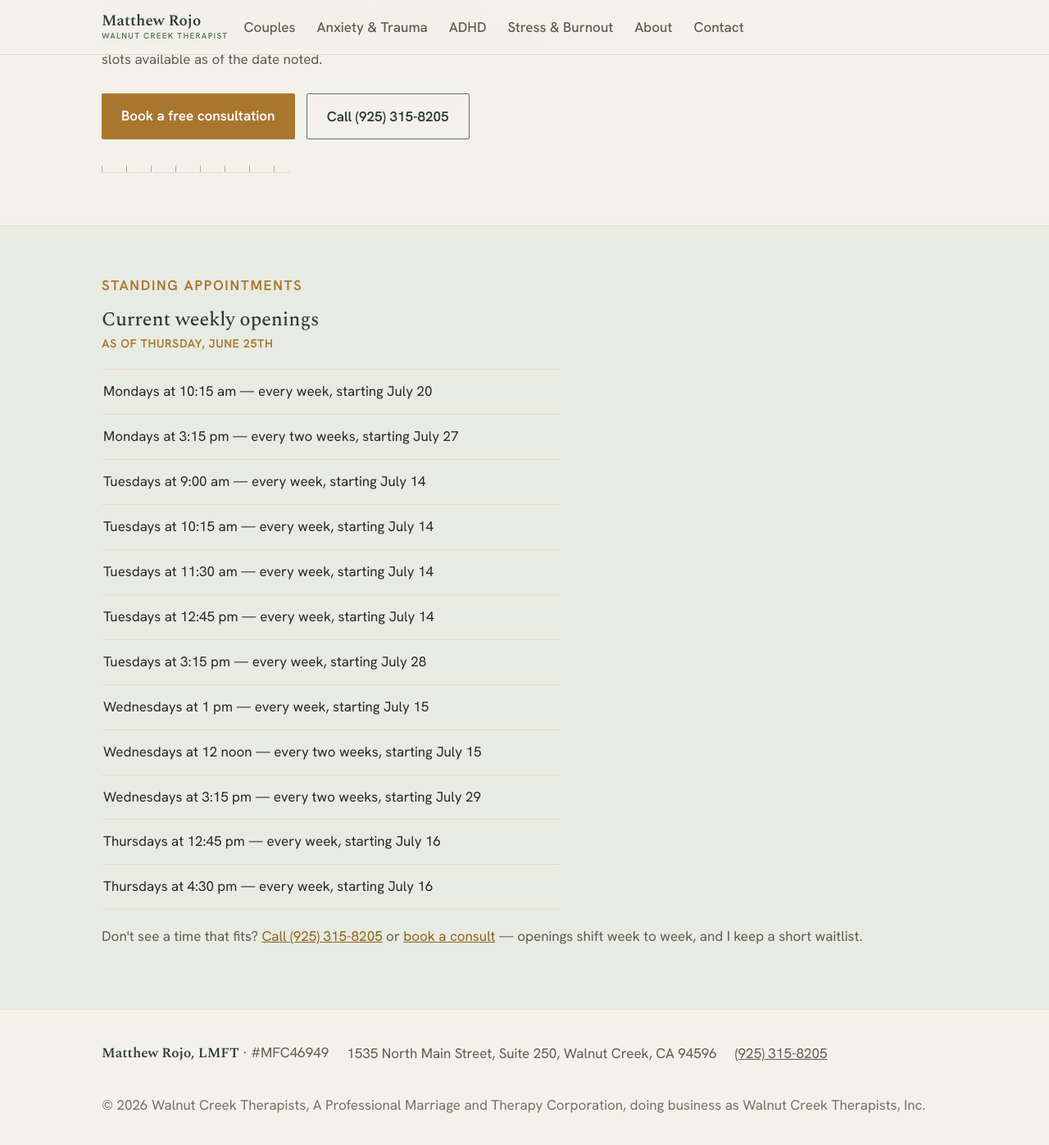
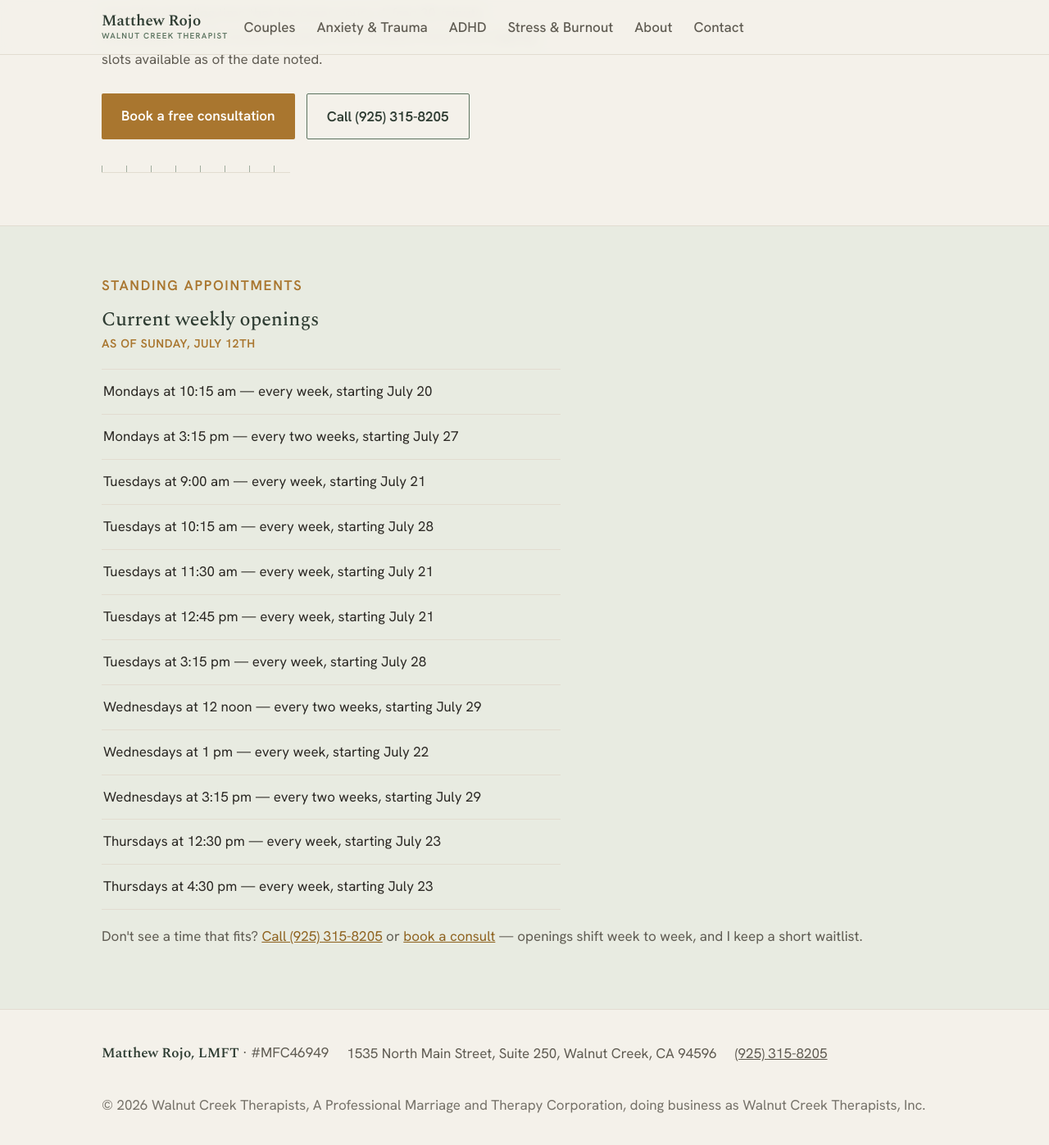
Before and after one commit to walnutcreektherapist/walnutcreektherapist.github.io, a Jekyll site: the page built from openings.html, in a window 1280 px wide and 1400 px high, scrolled down 333 px. Shown: the top 1397 px of the window at 82% size. Built offline with Jekyll 4.4.1, drawn with Linux system fonts in a browser that asks for light colours.

Commit message:
Revise client opening dates and time slots
Updated availability dates for client openings and adjusted schedule times.

```diff
--- a/_config.yml
+++ b/_config.yml
@@ -44,22 +44,22 @@
 #
 # To hide the list everywhere, leave slots empty.
 openings:
-  as_of: "Thursday, June 25th"
+  as_of: "Sunday, July 12th"
   show_public: false
   pointer: "Now booking new clients — see regular weekly openings"
   slots:
     - "Mondays at 10:15 am — every week, starting July 20"
     - "Mondays at 3:15 pm — every two weeks, starting July 27"
-    - "Tuesdays at 9:00 am — every week, starting July 14"
-    - "Tuesdays at 10:15 am — every week, starting July 14"
-    - "Tuesdays at 11:30 am — every week, starting July 14"
-    - "Tuesdays at 12:45 pm — every week, starting July 14"
+    - "Tuesdays at 9:00 am — every week, starting July 21"
+    - "Tuesdays at 10:15 am — every week, starting July 28"
+    - "Tuesdays at 11:30 am — every week, starting July 21"
+    - "Tuesdays at 12:45 pm — every week, starting July 21"
     - "Tuesdays at 3:15 pm — every week, starting July 28"
-    - "Wednesdays at 1 pm — every week, starting July 15"
-    - "Wednesdays at 12 noon — every two weeks, starting July 15"
+    - "Wednesdays at 12 noon — every two weeks, starting July 29"
+    - "Wednesdays at 1 pm — every week, starting July 22"
     - "Wednesdays at 3:15 pm — every two weeks, starting July 29"
-    - "Thursdays at 12:45 pm — every week, starting July 16"
-    - "Thursdays at 4:30 pm — every week, starting July 16"
+    - "Thursdays at 12:30 pm — every week, starting July 23"
+    - "Thursdays at 4:30 pm — every week, starting July 23"
 
 # Paste your exact Psychology Today and Facebook URLs to finish consolidating your identity.
 same_as:
```
